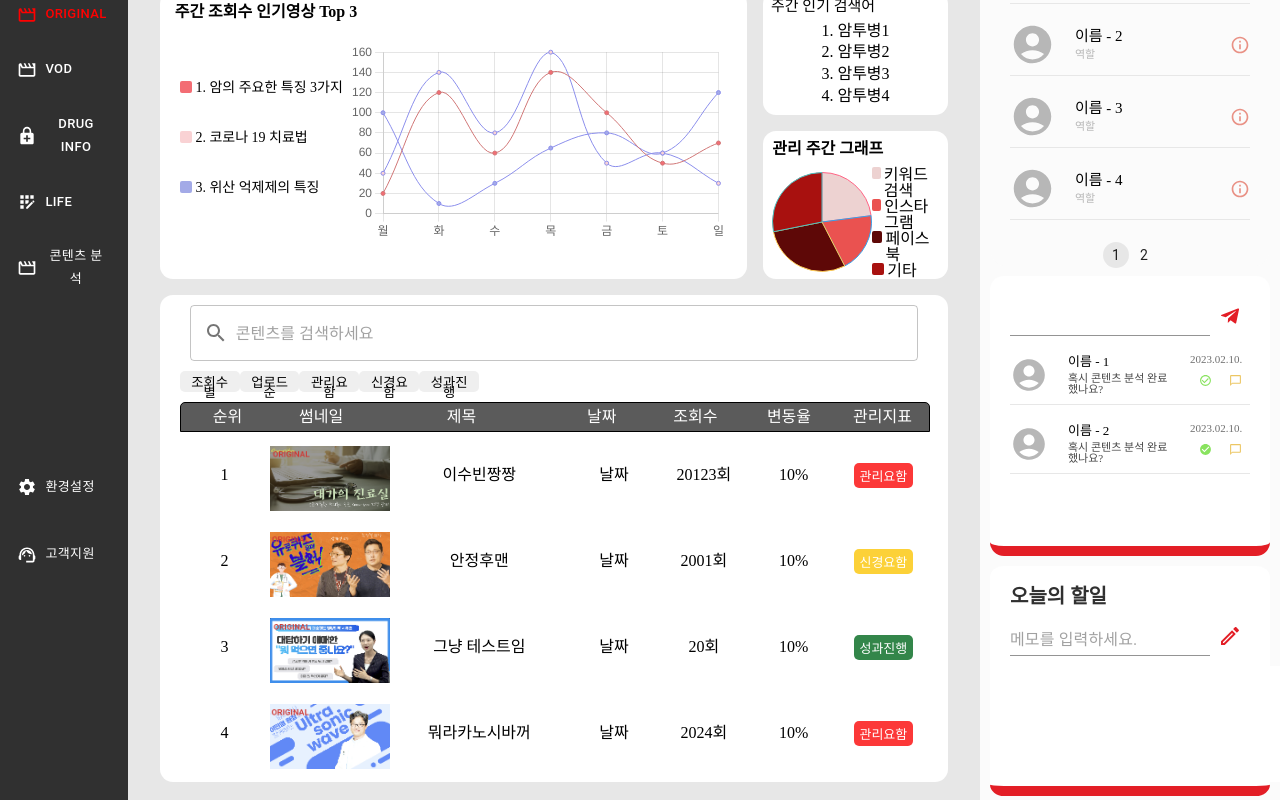
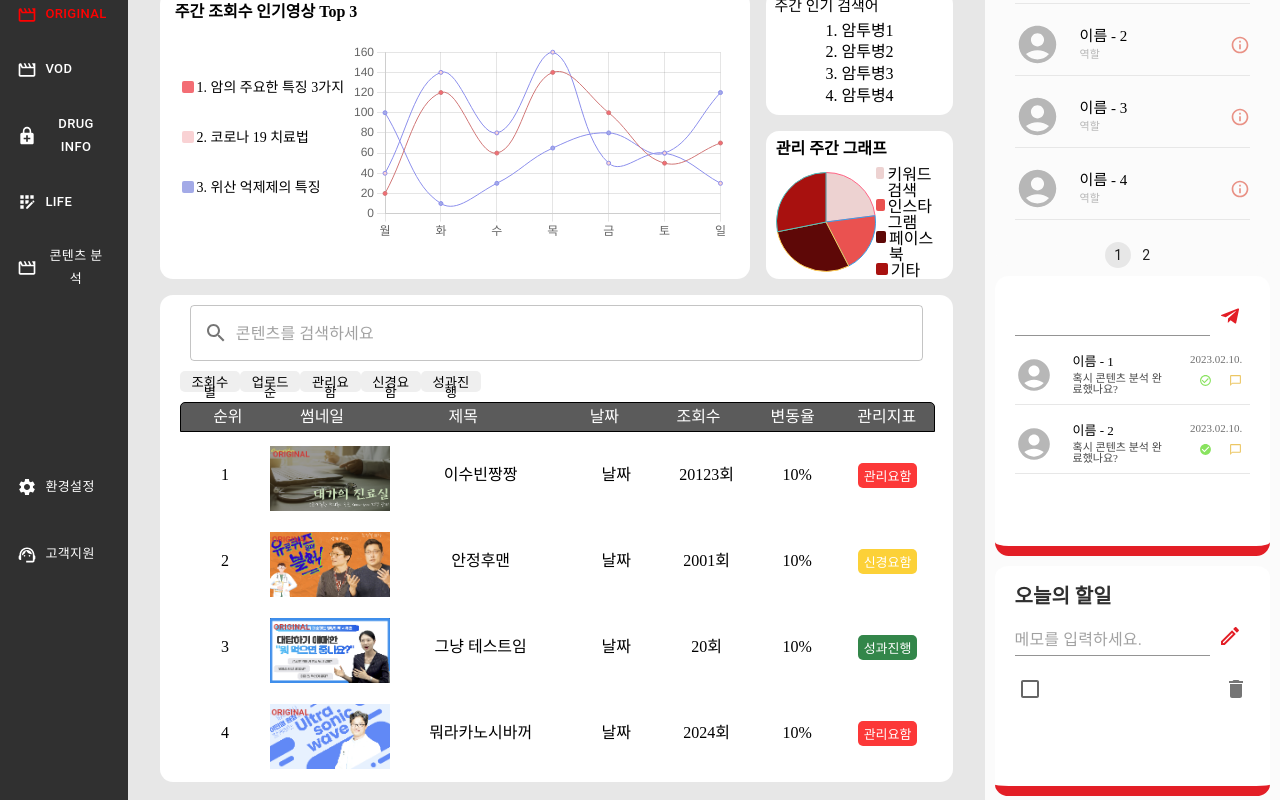
Before and after one commit to MEDIFLIX/ST_FE, a React (Create React App) app in the folder st_fe/: page /original in a window 1280 px wide. Both pictures are taken after a click on the button 1230 px from the left and 860 px from the top of the page. Shown: the part 224-1024 px from the top of the page. Built offline with nearby package versions, Linux system fonts and the light colour scheme; no server answers; a web font is replaced by a local one.

Commit message:
feat : memo UI 및 추가, 삭제기능 완료

```diff
--- a/st_fe/src/App.tsx
+++ b/st_fe/src/App.tsx
@@ -1,13 +1,14 @@
 import React from 'react';
+import { RecoilRoot } from 'recoil';
 import Router from './Router';
 import { GlobalStyle } from './styles/GlobalStyle';
 
 function App() {
   return (
-    <>
+    <RecoilRoot>
       <GlobalStyle />
       <Router />
-    </>
+    </RecoilRoot>
   );
 }
 
--- /dev/null
+++ b/st_fe/src/atom.ts
@@ -0,0 +1,11 @@
+import { atom } from 'recoil';
+
+export type MemoState = {
+  value: string;
+  id: string;
+};
+
+export const memoState = atom<MemoState[]>({
+  key: 'memo',
+  default: [],
+});
--- a/st_fe/src/pages/MainPage/components/Memo.tsx
+++ b/st_fe/src/pages/MainPage/components/Memo.tsx
@@ -1,10 +1,21 @@
-import React, {useState} from 'react';
+import React, { useState } from 'react';
 import styled from 'styled-components';
 import TextField from '@mui/material/TextField';
 import Box from '@mui/material/Box';
 import EditOutlinedIcon from '@mui/icons-material/EditOutlined';
 import IconButton from '@mui/material/IconButton';
+import { useRecoilState } from 'recoil';
+import { MemoState, memoState } from '../../../atom';
+import DeleteIcon from '@mui/icons-material/Delete';
 
+import {
+  Checkbox,
+  List,
+  ListItem,
+  ListItemButton,
+  ListItemIcon,
+  ListItemText,
+} from '@mui/material';
 
 const Title = styled.div`
   color: #303030;
@@ -13,43 +24,111 @@ const Title = styled.div`
   margin: 10px;
 `;
 
+const ListBox = styled.div`
+  overflow: auto;
+  height: 130px;
+`;
 
 const Memo = () => {
-    const [text, setText] = useState<string>("");
-    const [memo, setMemo] = useState<string>("");
+  const [memo, setMemo] = useRecoilState<MemoState[]>(memoState);
+  const [text, setText] = useState<string>('');
+  const [checked, setChecked] = useState<number[]>([]);
 
-    const handleChangeText = (event:any) =>{
-        setText(event.target.value);
+  const handleToggle = (idx: number) => () => {
+    const currentIndex = checked.indexOf(idx);
+    const newChecked = [...checked];
+
+    if (currentIndex === -1) {
+      newChecked.push(idx);
+    } else {
+      newChecked.splice(currentIndex, 1);
+    }
+
+    setChecked(newChecked);
   };
 
-    const handleSubmit = () =>{
-        setMemo("");
-        setMemo(text);
+  const handleChangeText = (event: React.ChangeEvent<HTMLInputElement>) => {
+    setText(event.currentTarget.value);
+  };
+
+  const handleSubmit = () => {
+    const labelId = `checkbox-list-label-${text}`;
+
+    setMemo((current) => [...current, { value: text, id: labelId }]);
+    setText('');
+  };
+
+  const handleDelete = (e: React.MouseEvent<HTMLButtonElement>) => {
+    const targetIdx = memo.findIndex((data) => data.id === e.currentTarget.id);
+    if (targetIdx !== -1) {
+      setMemo((current) => {
+        const copy = [...current];
+        copy.splice(targetIdx, 1);
+        return copy;
+      });
     }
-
+  };
 
   return (
     <div>
       <Title>오늘의 할일</Title>
-            <Box sx={{ display: 'flex', alignItems: 'flex-end', maxWidth: '100%', flex: 1, marginLeft: "10px", marginRight: "10px" }}>
+      <Box
+        sx={{
+          display: 'flex',
+          alignItems: 'flex-end',
+          maxWidth: '100%',
+          flex: 1,
+          marginLeft: '10px',
+          marginRight: '10px',
+        }}
+      >
         <TextField
           fullWidth
           id="standard-textarea"
           placeholder="메모를 입력하세요."
           variant="standard"
-                    onChange = {handleChangeText}
+          onChange={handleChangeText}
+          value={text}
         />
 
         <IconButton color="primary" onClick={handleSubmit}>
-                    <EditOutlinedIcon sx={{ color: "#E31E26" }} />
+          <EditOutlinedIcon sx={{ color: '#E31E26' }} />
         </IconButton>
+      </Box>
+      <ListBox>
+        <List sx={{ width: '100%', maxWidth: '300px', bgcolor: 'background.paper' }}>
+          {memo.map((data, idx) => {
+            const labelId = `checkbox-list-label-${data.value}`;
 
-            </Box>
-
-            <textarea style={{margin: '10px', border:'none', resize: 'none'}} value={memo} rows={7} cols={35} readOnly></textarea>
-
+            return (
+              <ListItem
+                key={labelId}
+                secondaryAction={
+                  <IconButton edge="end" aria-label="comments" id={labelId} onClick={handleDelete}>
+                    <DeleteIcon />
+                  </IconButton>
+                }
+                disablePadding
+              >
+                <ListItemButton role={undefined} onClick={handleToggle(idx)} dense>
+                  <ListItemIcon>
+                    <Checkbox
+                      edge="start"
+                      checked={checked.indexOf(idx) !== -1}
+                      tabIndex={-1}
+                      disableRipple
+                      inputProps={{ 'aria-labelledby': labelId }}
+                    />
+                  </ListItemIcon>
+                  <ListItemText id={labelId} primary={data.value} />
+                </ListItemButton>
+              </ListItem>
+            );
+          })}
+        </List>
+      </ListBox>
     </div>
   );
-}
+};
 
 export default Memo;
```
Lines whose indentation alone changed are shown as unchanged.
